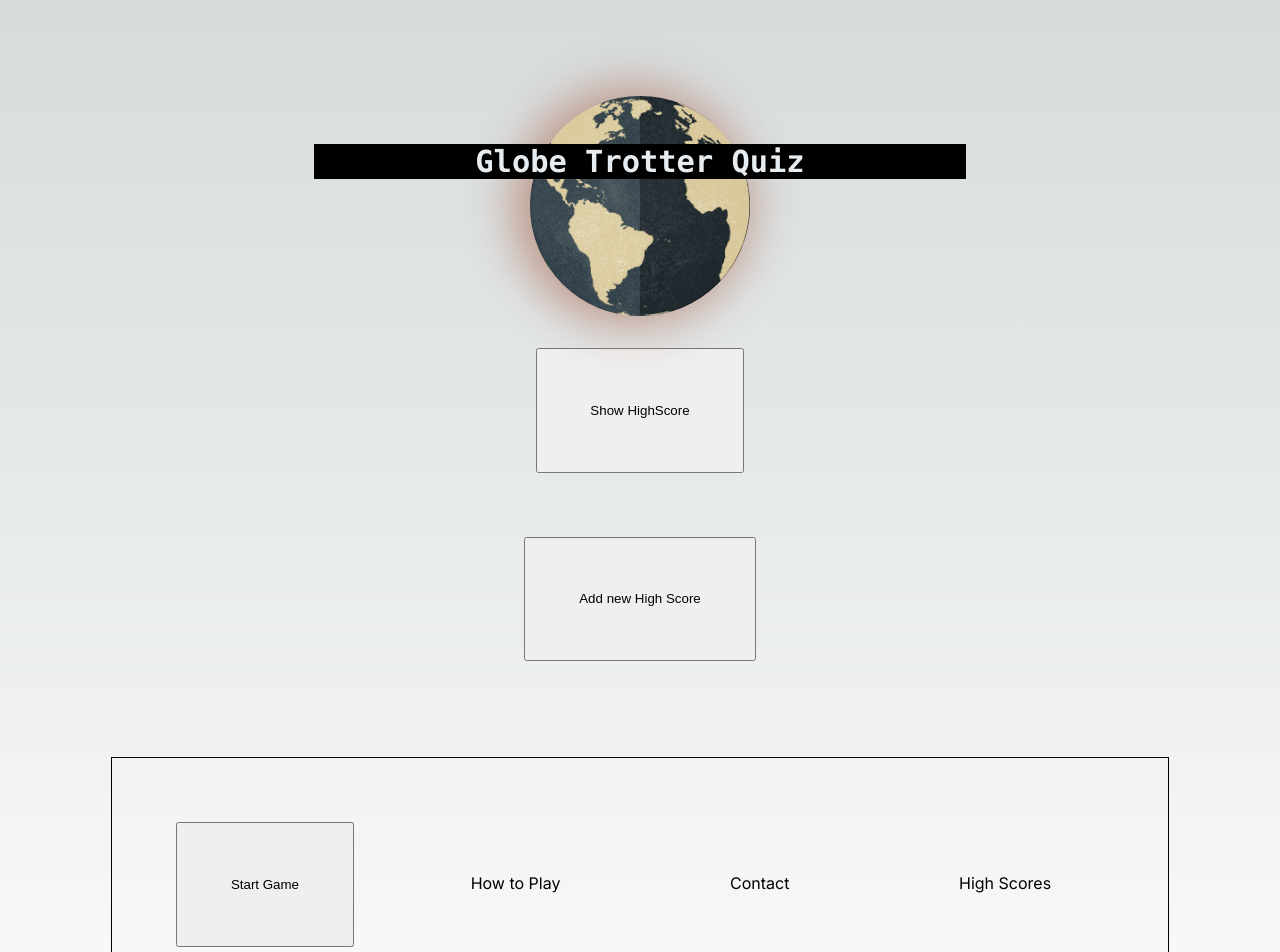
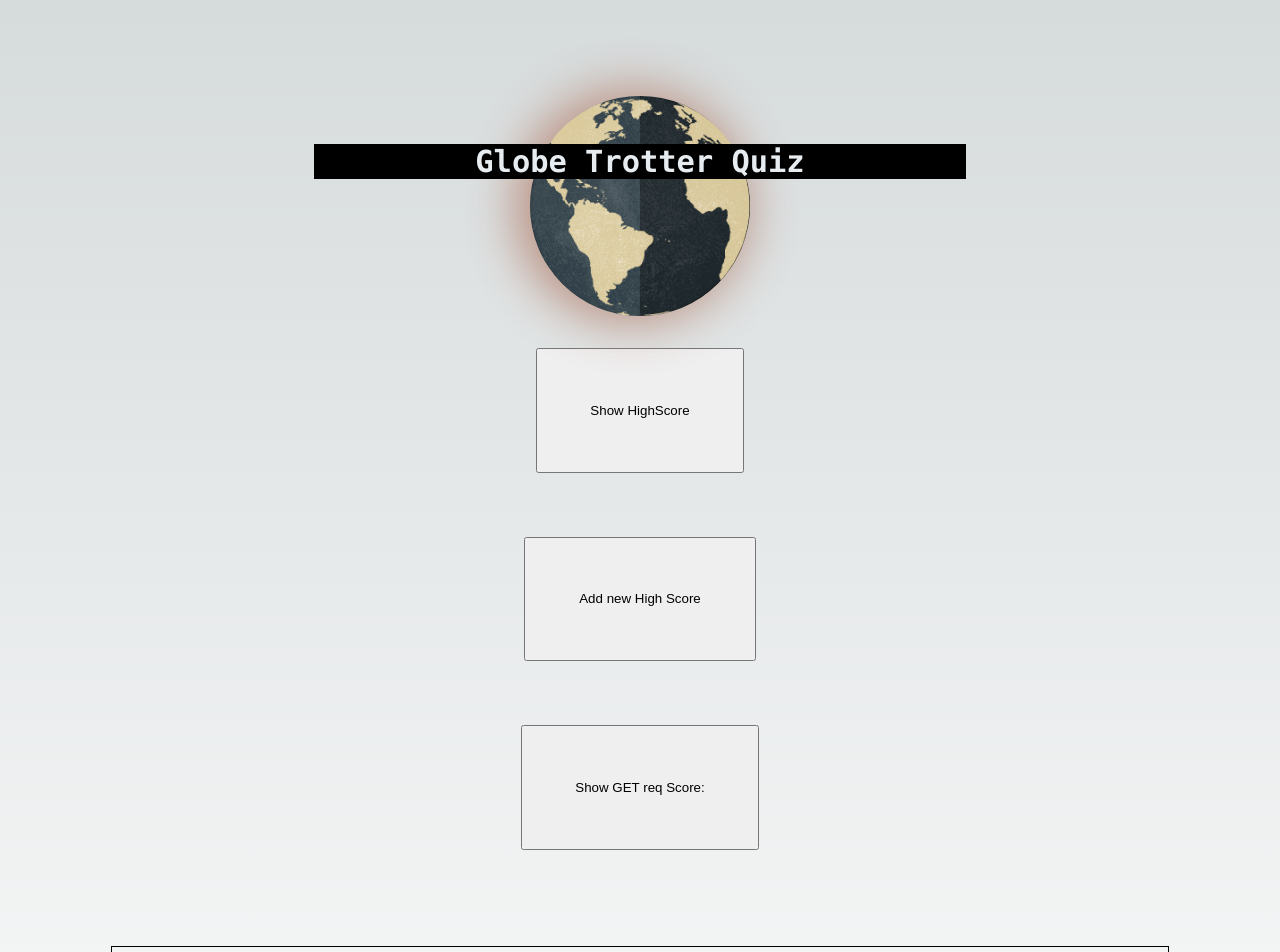
Before and after one commit to rhysmoggs/nextjs13-quiz, a Next.js app: page / in a window 1280 px wide. Shown: the top 952 px of the page. Built offline with nearby package versions, Linux system fonts and the light colour scheme; what pocketbase would draw is missing.

Commit message:
switch logic to test production and server

```diff
--- a/app/page.js
+++ b/app/page.js
@@ -18,6 +18,8 @@ export default function Home() {
   //set state for answer
   const [disabledClass, setDisabledClass] = useState(false)
   const [isToggled, setIsToggled] = useState(false)
+  // trial this:
+  const [getData, setGetData] = useState(null)
 
   //too much state? reduce or collate more into one state.
 
@@ -35,7 +37,7 @@ export default function Home() {
 
   const HighScores = async () => {
     const data = await getScores()
-    console.log(data)
+    // console.log(data)
     // //return each score:
     // const scores = await data.map((scores) => {
     //   console.log(scores)
@@ -54,6 +56,41 @@ export default function Home() {
   async function newHighScore() {
     const record = pb.collection('quiz').create(data)
     return record
+  }
+
+  //check API response:
+  async function createTestScore() {
+    const req = {
+      method: 'GET',
+      headers: {
+        'Content-Type': 'application/json',
+      },
+    }
+    console.log('test result:' + req)
+    return fetch(
+      'https://globe-trotter-quiz.pockethost.io/api/collections/quiz/records'
+      // 'http://127.0.0.1:8090/api/collections/quiz/records'
+    )
+      .then((res) => res.json())
+      .then((data) =>
+        // data.items.map((item) => console.log('items array: ', item))
+        // data.items.map((item) => item.score)
+        // data.items.map((item) => {
+        //   return <p>{item.score}</p>
+        // })
+        // console.log(data)
+        // console.log(data.items)
+        mapGetData(data.items)
+      )
+      .catch((err) => console.log(err, 'stuff went wrong'))
+  }
+
+  function mapGetData(items) {
+    const listedGetData = items.map((item) => {
+      return item.score
+    })
+    console.log(listedGetData)
+    setGetData(listedGetData)
   }
 
   //fetch api data:
@@ -114,7 +151,7 @@ export default function Home() {
     setStarted(true)
     //can improve this by toggling? if started is true then end is false?
     setEndGame(false)
-    console.log(questions)
+    // console.log(questions)
   }
 
   // generate new question:
@@ -124,7 +161,7 @@ export default function Home() {
       setQuestions([])
       setProgress(0)
       // setScore(0)
-      console.log('end game')
+      // console.log('end game')
       //run end game function:
 
       //switch Start Game button txt to Restart:
@@ -160,11 +197,12 @@ export default function Home() {
     // console.log('user selected answer was: ', answer)
 
     if (answer.rightAnswer === defoCorrect.rightAnswer) {
-      console.log('yeeee buddy!')
+      // console.log('yeeee buddy!')
 
       setScore(score + 1)
     } else {
-      console.log('nahhh')
+      // console.log('nahhh')
+      //write logic for wrong answer or visual UX?
     }
     setTimeout(() => {
       newQuestion(questions)
@@ -227,6 +265,18 @@ export default function Home() {
           Add new High Score
         </button>
       </div>
+      <div>
+        <button onClick={createTestScore} className={styles.btn}>
+          Show GET req Score:
+          {getData?.map((score) => {
+            return (
+              <>
+                <p>{score}</p>
+              </>
+            )
+          })}
+        </button>
+      </div>
 
       <div className={styles.center}>
         {endGame && (
--- a/lib/pocketbase.js
+++ b/lib/pocketbase.js
@@ -1,5 +1,6 @@
 import PocketBase from 'pocketbase'
 
 const pb = new PocketBase(process.env.POCKETBASE_URL)
+// const pb = new PocketBase('http://127.0.0.1:8090')
 
 export default pb
```
